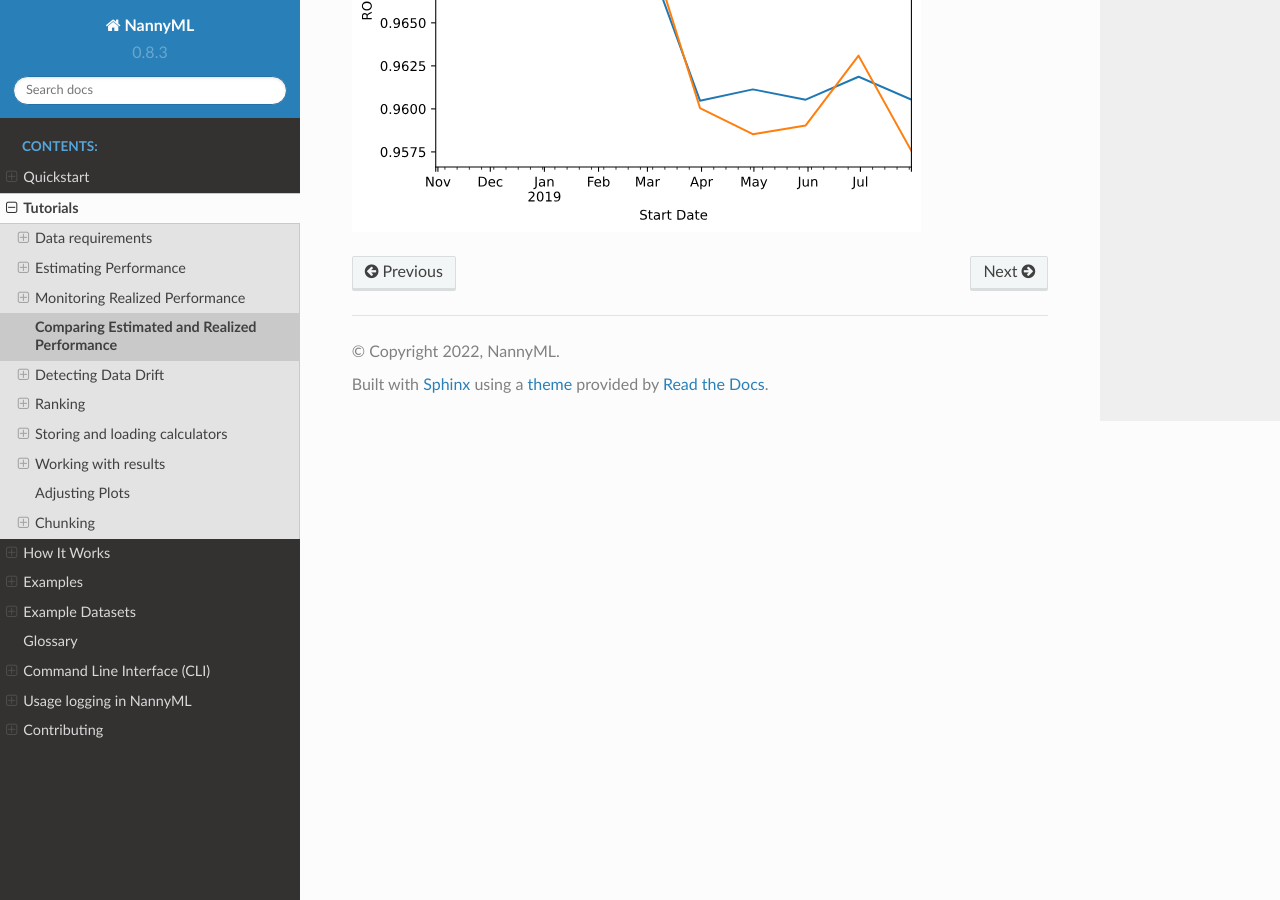
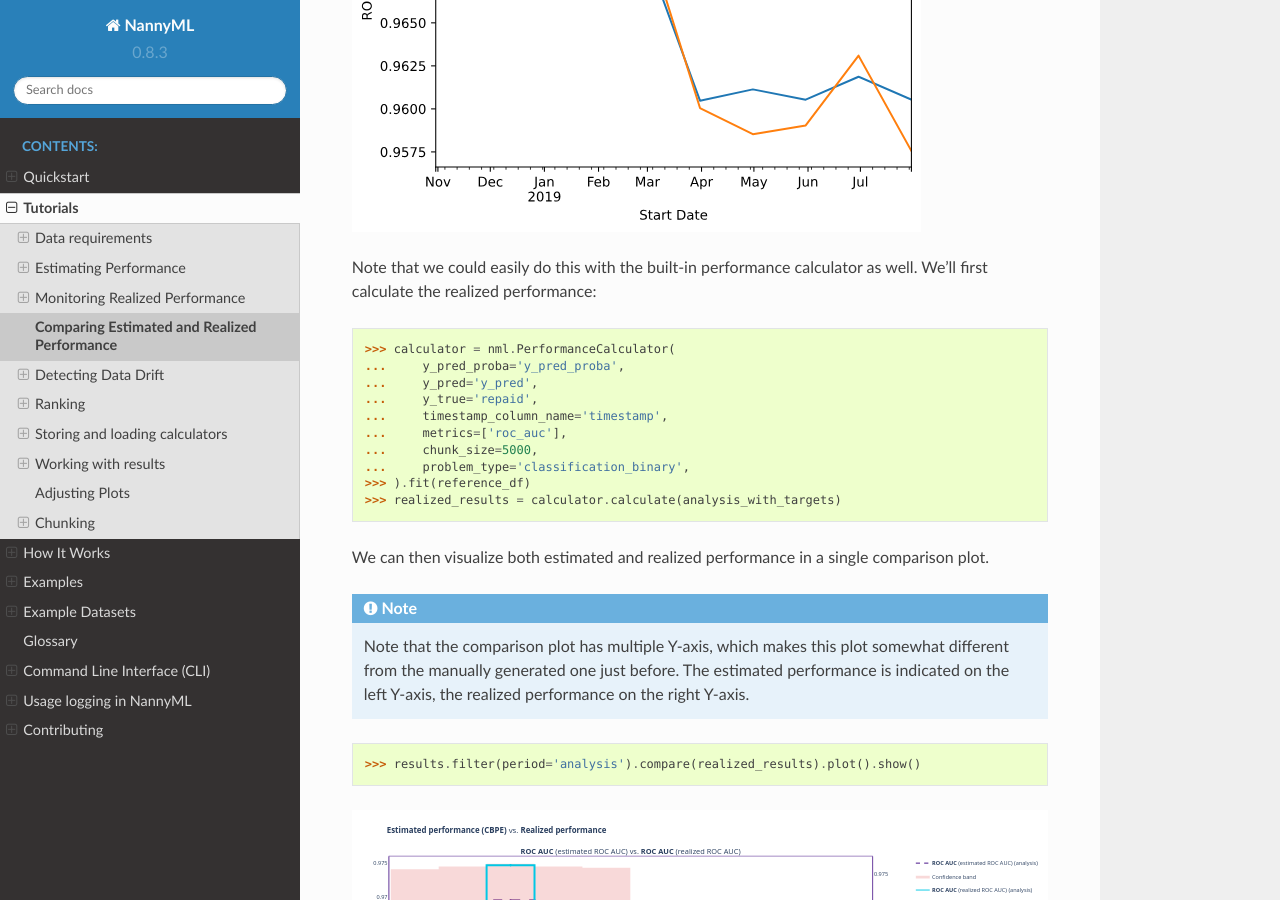
Before and after one commit to NannyML/nannyml, a Sphinx documentation site: the page built from docs/tutorials/compare_estimated_and_realized_performance.rst, in a window 1280 px wide and 900 px high, scrolled down 2821 px. Built offline with Sphinx 7.4.7 and the Read the Docs theme 2.0.0, drawn with Linux system fonts in a browser that asks for light colours; pages that are not in the unit, such as notebooks, are missing from menus.

Commit message:
[skip ci] Add comparison plot docs
Signed-off-by: Niels Nuyttens <niels@nannyml.com>

```diff
--- a/docs/tutorials/compare_estimated_and_realized_performance.rst
+++ b/docs/tutorials/compare_estimated_and_realized_performance.rst
@@ -71,3 +71,24 @@ Finally, estimation results for ``reference`` and ``analysis`` are combined with
 
 
 .. image:: /_static/tutorials/estimated_and_realized_performance/tutorial-binary-car-loan-roc-auc-estimated-and-actual.svg
+
+Note that we could easily do this with the built-in performance calculator as well.
+We'll first calculate the realized performance:
+
+.. nbimport::
+    :path: ./example_notebooks/Tutorial - Compare Estimated and Realized Performance.ipynb
+    :cells: 12
+
+We can then visualize both estimated and realized performance in a single comparison plot.
+
+
+.. note::
+    Note that the comparison plot has multiple Y-axis, which makes this plot somewhat different from
+    the manually generated one just before. The estimated performance is indicated on the left Y-axis, the realized
+    performance on the right Y-axis.
+
+.. nbimport::
+    :path: ./example_notebooks/Tutorial - Compare Estimated and Realized Performance.ipynb
+    :cells: 13
+
+.. image:: /_static/tutorials/estimated_and_realized_performance/comparison_plot.svg
```
Also changed, not shown: docs/tutorials/working_with_results.rst (+62 -0 lines), docs/_static/tutorials/estimated_and_realized_performance/comparison_plot.svg (added), docs/_static/tutorials/estimated_and_realized_performance/tutorial-binary-car-loan-roc-auc-estimated-and-actual.svg, docs/_static/tutorials/working_with_results/comparison_plot.svg (added), docs/_static/tutorials/working_with_results/distribution_plot.svg (added), docs/_static/tutorials/working_with_results/filtered_result_plot.svg (added), docs/_static/tutorials/working_with_results/result_plot.svg (added), docs/example_notebooks/Tutorial - Compare Estimated and Realized Performance.ipynb, docs/example_notebooks/Tutorial - Working with results.ipynb.
